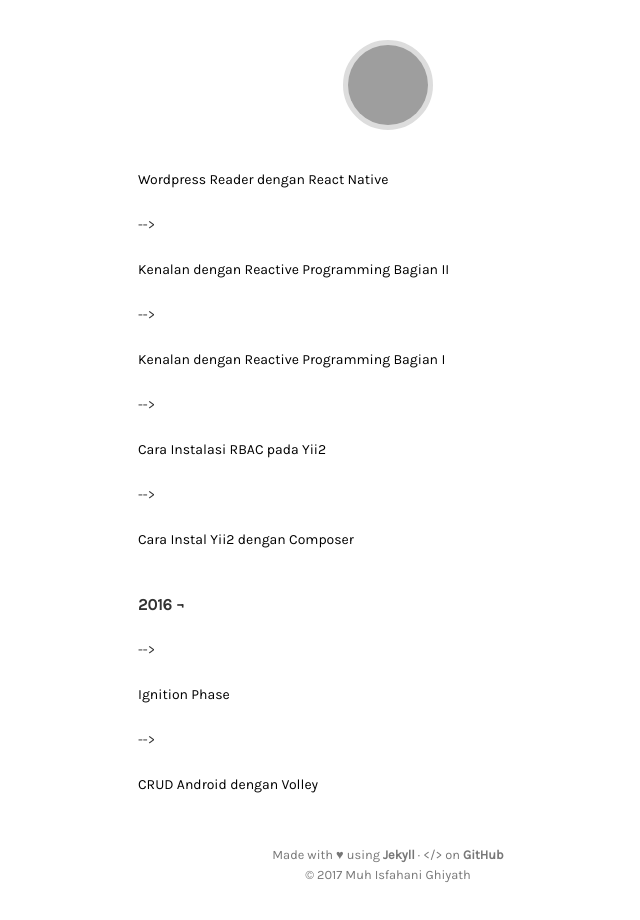
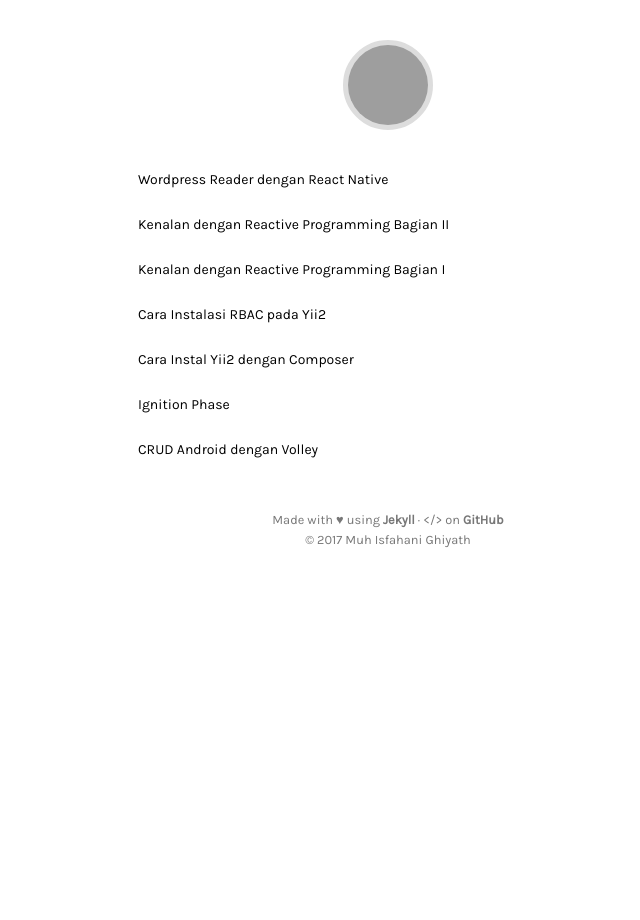
Before and after one commit to isfaaghyth/backup.isfaaghyth.github.io, a Jekyll site: the page built from index.html, in a window 1280 px wide, cut to the strip 0-920 px from the top of the page. Shown: the whole strip, without its empty margins (252-892 px from the left). Built offline with Jekyll 4.4.1, drawn with Linux system fonts in a browser that asks for light colours; grey boxes are pictures that could not be loaded.

Commit message:
Update index.html

```diff
--- a/index.html
+++ b/index.html
@@ -4,8 +4,8 @@ layout: default
 
 <section>
 
-	<!-- {% for post in site.posts %}
-		{% unless post.next %}
+	{% for post in site.posts %}
+		<!-- {% unless post.next %}
 			<h3>{{ post.date | date: '%Y' }} &#172;</h3>
 		{% else %}
 			{% capture year %}{{ post.date | date: '%Y' }}{% endcapture %}
```
